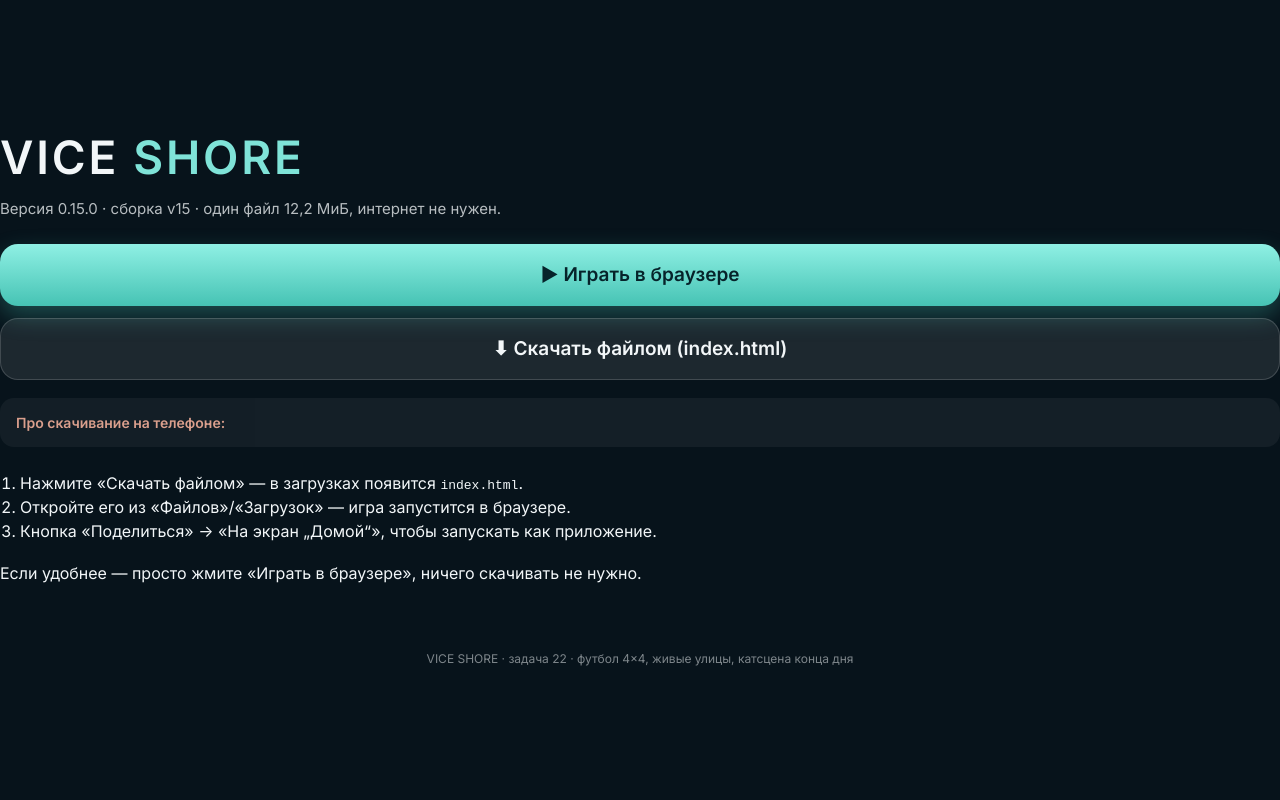
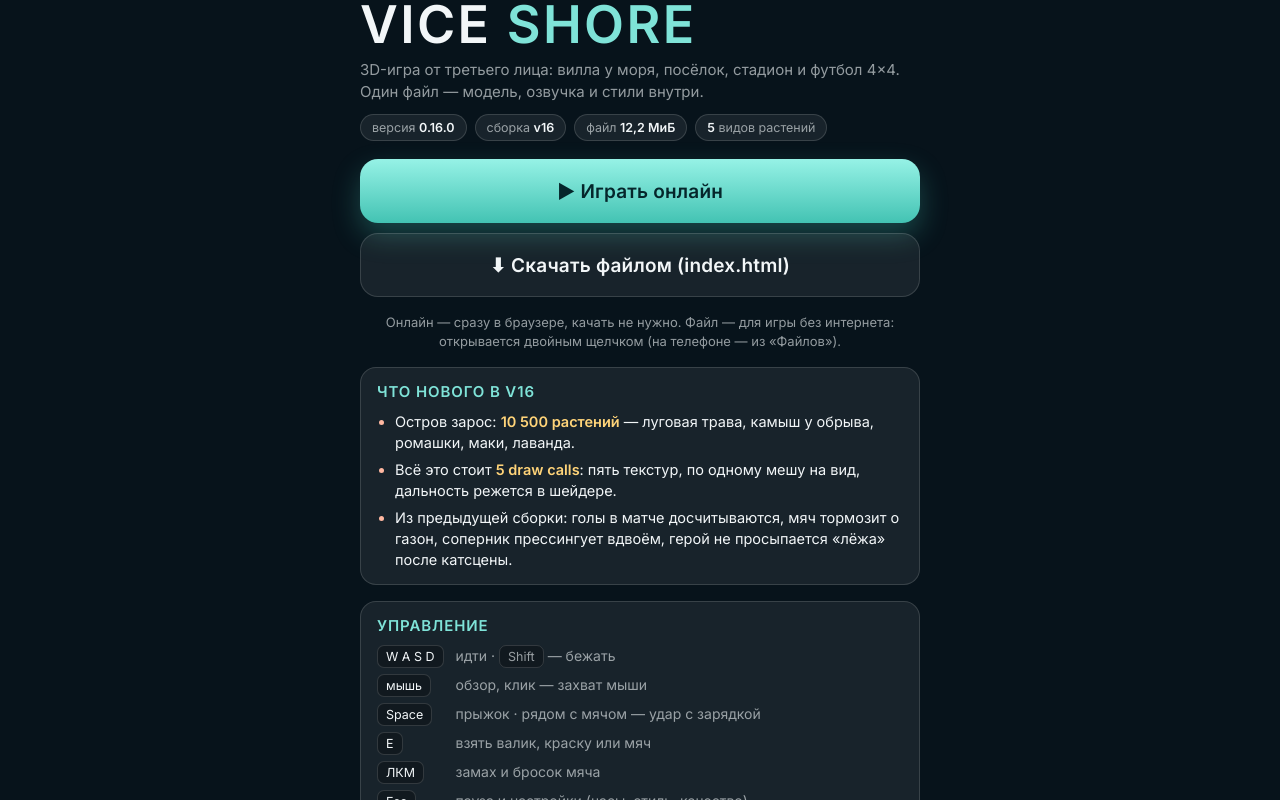
Before and after one commit to deniskafominigh-creator/Vice-shore, a website built with Vite: page docs/index.html in a window 1280 px wide. Built offline with nearby package versions, Linux system fonts and the light colour scheme.

Commit message:
docs/index.html: страница со скачиванием и онлайн-просмотром
- крупные кнопки «Играть онлайн» и «Скачать файлом (index.html)»
- что нового в v16, управление для клавиатуры и телефона, установка на экран «Домой»
- README: ссылка на страницу

Co-authored-by: arena-agent <297053741+arena-agent@users.noreply.github.com>

```diff
--- a/docs/index.html
+++ b/docs/index.html
@@ -4,88 +4,179 @@
     <meta charset="utf-8" />
     <meta name="viewport" content="width=device-width, initial-scale=1, viewport-fit=cover" />
     <meta name="theme-color" content="#0b1a24" />
-    <title>VICE SHORE · установка</title>
+    <meta name="mobile-web-app-capable" content="yes" />
+    <meta name="apple-mobile-web-app-capable" content="yes" />
+    <meta name="apple-mobile-web-app-status-bar-style" content="black-translucent" />
+    <meta name="description" content="VICE SHORE — 3D-игра от третьего лица: вилла у моря, остров, футбол. Играть онлайн или скачать одним файлом." />
+    <title>VICE SHORE · играть онлайн или скачать</title>
     <style>
       :root {
         color-scheme: dark;
-        --sea: #0b1a24;
+        --sea: #081620;
         --deep: #0f2634;
         --coral: #ffb8a1;
         --mint: #7fe3d8;
+        --sun: #ffd479;
         --text: #eaf4f6;
+        --muted: rgba(234, 244, 246, 0.68);
+        --card: rgba(255, 255, 255, 0.07);
+        --edge: rgba(255, 255, 255, 0.14);
       }
-      * { box-sizing: border-box; }
+      * { box-sizing: border-box; -webkit-tap-highlight-color: transparent; }
       body {
         margin: 0;
         min-height: 100dvh;
-        display: flex;
-        flex-direction: column;
-        justify-content: center;
-        gap: 18px;
-        padding: 26px 20px calc(26px + env(safe-area-inset-bottom));
+        padding: 26px 18px calc(30px + env(safe-area-inset-bottom));
         font-family: -apple-system, BlinkMacSystemFont, "Segoe UI", Roboto, sans-serif;
         color: var(--text);
-        background: radial-gradient(120% 90% at 50% 0%, #1b4152 0%, var(--deep) 45%, var(--sea) 100%);
+        background:
+          radial-gradient(120% 80% at 50% -10%, #1d4a5c 0%, transparent 60%),
+          linear-gradient(180deg, var(--deep) 0%, var(--sea) 100%);
+        -webkit-font-smoothing: antialiased;
       }
+      main { width: 100%; max-width: 560px; margin: 0 auto; display: flex; flex-direction: column; gap: 16px; }
+
+      header { display: flex; flex-direction: column; gap: 8px; }
       h1 {
         margin: 0;
-        font-size: clamp(30px, 9vw, 46px);
-        letter-spacing: 0.06em;
-        line-height: 1;
+        font-size: clamp(32px, 10vw, 52px);
+        line-height: 0.98;
+        letter-spacing: 0.045em;
+        font-weight: 800;
       }
       h1 span { color: var(--mint); }
-      .sub { margin: 0; opacity: 0.75; font-size: 15px; line-height: 1.45; }
-      .buttons { display: flex; flex-direction: column; gap: 12px; margin-top: 6px; }
+      .tagline { margin: 0; color: var(--muted); font-size: 15px; line-height: 1.45; }
+      .meta { display: flex; flex-wrap: wrap; gap: 8px; margin-top: 4px; }
+      .chip {
+        padding: 5px 11px;
+        border-radius: 999px;
+        background: var(--card);
+        border: 1px solid var(--edge);
+        font-size: 12.5px;
+        color: var(--muted);
+        white-space: nowrap;
+      }
+      .chip b { color: var(--text); font-weight: 700; }
+
+      .cta { display: flex; flex-direction: column; gap: 10px; margin-top: 2px; }
       a.button {
         display: flex;
         align-items: center;
         justify-content: center;
         gap: 10px;
-        min-height: 62px;
-        padding: 0 22px;
+        min-height: 64px;
+        padding: 0 20px;
         border-radius: 18px;
         font-size: 19px;
-        font-weight: 700;
+        font-weight: 800;
+        letter-spacing: 0.01em;
         text-decoration: none;
-        -webkit-tap-highlight-color: transparent;
+        transition: transform 0.08s ease;
       }
-      a.play { background: linear-gradient(180deg, #8ff0e4, #46c3b4); color: #06232a; box-shadow: 0 10px 24px rgba(70, 195, 180, 0.32); }
-      a.download { background: rgba(255, 255, 255, 0.09); color: var(--text); border: 1px solid rgba(255, 255, 255, 0.16); }
-      a.button:active { transform: translateY(1px) scale(0.99); }
-      .note {
-        margin: 0;
+      a.button:active { transform: scale(0.985); }
+      a.play {
+        color: #05262b;
+        background: linear-gradient(180deg, #96f2e6 0%, #43c3b3 100%);
+        box-shadow: 0 12px 28px rgba(67, 195, 179, 0.3);
+      }
+      a.download {
+        color: var(--text);
+        background: var(--card);
+        border: 1px solid var(--edge);
+      }
+      .under { margin: 0; color: var(--muted); font-size: 13px; line-height: 1.45; text-align: center; }
+
+      section {
+        background: var(--card);
+        border: 1px solid var(--edge);
+        border-radius: 16px;
         padding: 14px 16px;
-        border-radius: 14px;
-        background: rgba(255, 255, 255, 0.06);
-        font-size: 14px;
-        line-height: 1.5;
-        opacity: 0.85;
       }
-      .note b { color: var(--coral); font-weight: 700; }
-      ol { margin: 8px 0 0; padding-left: 20px; }
-      li { margin-bottom: 4px; }
-      footer { opacity: 0.5; font-size: 12px; text-align: center; }
+      h2 { margin: 0 0 10px; font-size: 15px; letter-spacing: 0.06em; text-transform: uppercase; color: var(--mint); }
+      ul { margin: 0; padding-left: 18px; display: flex; flex-direction: column; gap: 6px; font-size: 14.5px; line-height: 1.45; }
+      li::marker { color: var(--coral); }
+      .keys { display: grid; grid-template-columns: auto 1fr; gap: 6px 12px; font-size: 14px; align-items: baseline; }
+      .keys kbd {
+        justify-self: start;
+        padding: 3px 8px;
+        border-radius: 7px;
+        border: 1px solid var(--edge);
+        background: rgba(0, 0, 0, 0.28);
+        font: inherit;
+        font-size: 12.5px;
+        white-space: nowrap;
+      }
+      .keys span { color: var(--muted); }
+      ol { margin: 0; padding-left: 20px; display: flex; flex-direction: column; gap: 6px; font-size: 14.5px; line-height: 1.45; }
+      code { font-size: 13px; padding: 1px 5px; border-radius: 5px; background: rgba(0, 0, 0, 0.3); }
+      b { color: var(--sun); font-weight: 700; }
+      footer { text-align: center; color: var(--muted); font-size: 12.5px; line-height: 1.6; }
+      footer a { color: var(--mint); text-decoration: none; }
     </style>
   </head>
   <body>
-    <h1>VICE <span>SHORE</span></h1>
-    <p class="sub">Версия 0.15.0 · сборка v15 · один файл 12,2 МиБ, интернет не нужен.</p>
+    <main>
+      <header>
+        <h1>VICE <span>SHORE</span></h1>
+        <p class="tagline">
+          3D-игра от третьего лица: вилла у моря, посёлок, стадион и футбол 4×4.
+          Один файл — модель, озвучка и стили внутри.
+        </p>
+        <div class="meta">
+          <span class="chip">версия <b>0.16.0</b></span>
+          <span class="chip">сборка <b>v16</b></span>
+          <span class="chip">файл <b>12,2 МиБ</b></span>
+          <span class="chip"><b>5</b> видов растений</span>
+        </div>
+      </header>
 
-    <div class="buttons">
-      <a class="button play" href="game.html">▶ Играть в браузере</a>
-      <a class="button download" href="game.html" download="index.html">⬇ Скачать файлом (index.html)</a>
-    </div>
+      <div class="cta">
+        <a class="button play" href="game.html" rel="noopener">▶ Играть онлайн</a>
+        <a class="button download" href="game.html" download="index.html">⬇ Скачать файлом (index.html)</a>
+      </div>
+      <p class="under">
+        Онлайн — сразу в браузере, качать не нужно. Файл — для игры без интернета:
+        открывается двойным щелчком (на телефоне — из «Файлов»).
+      </p>
 
-    <p class="note">
-      <b>Про скачивание на телефоне:</b>
-      <ol>
-        <li>Нажмите «Скачать файлом» — в загрузках появится <code>index.html</code>.</li>
-        <li>Откройте его из «Файлов»/«Загрузок» — игра запустится в браузере.</li>
-        <li>Кнопка «Поделиться» → «На экран „Домой“», чтобы запускать как приложение.</li>
-      </ol>
-      Если удобнее — просто жмите «Играть в браузере», ничего скачивать не нужно.
-    </p>
+      <section>
+        <h2>Что нового в v16</h2>
+        <ul>
+          <li>Остров зарос: <b>10 500 растений</b> — луговая трава, камыш у обрыва, ромашки, маки, лаванда.</li>
+          <li>Всё это стоит <b>5 draw calls</b>: пять текстур, по одному мешу на вид, дальность режется в шейдере.</li>
+          <li>Из предыдущей сборки: голы в матче досчитываются, мяч тормозит о газон, соперник прессингует вдвоём, герой не просыпается «лёжа» после катсцены.</li>
+        </ul>
+      </section>
 
-    <footer>VICE SHORE · задача 22 · футбол 4×4, живые улицы, катсцена конца дня</footer>
+      <section>
+        <h2>Управление</h2>
+        <div class="keys">
+          <kbd>W A S D</kbd><span>идти · <kbd>Shift</kbd> — бежать</span>
+          <kbd>мышь</kbd><span>обзор, клик — захват мыши</span>
+          <kbd>Space</kbd><span>прыжок · рядом с мячом — удар с зарядкой</span>
+          <kbd>E</kbd><span>взять валик, краску или мяч</span>
+          <kbd>ЛКМ</kbd><span>замах и бросок мяча</span>
+          <kbd>Esc</kbd><span>пауза и настройки (часы, стиль, качество)</span>
+        </div>
+        <p class="under" style="text-align: left; margin-top: 10px">
+          На телефоне включается сенсор: стик слева — идти (до упора — бег), свайп — обзор,
+          щипок — приближение, кнопки <b>ПРЫЖОК</b>, <b>Ⓔ</b> и <b>II</b>.
+        </p>
+      </section>
+
+      <section>
+        <h2>Поставить на телефон</h2>
+        <ol>
+          <li>Открой «Играть онлайн» в Safari или Chrome.</li>
+          <li>Нажми «Поделиться» → «На экран „Домой“» — появится иконка, как у приложения.</li>
+          <li>Хочешь файл для игры без интернета — жми «Скачать файлом»: придёт <code>index.html</code>.</li>
+        </ol>
+      </section>
+
+      <footer>
+        VICE SHORE · задача 22 · футбол 4×4, живые улицы, катсцена конца дня<br />
+        Исходники и документы: <a href="https://github.com/deniskafominigh-creator/Vice-shore" rel="noopener">github.com/deniskafominigh-creator/Vice-shore</a>
+      </footer>
+    </main>
   </body>
 </html>
```
Also changed, not shown: README.md.
